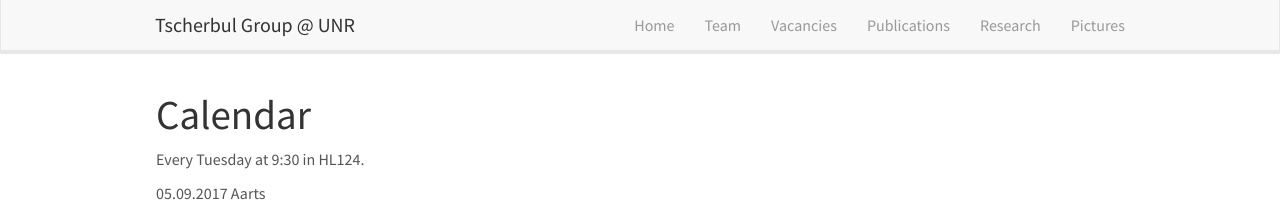
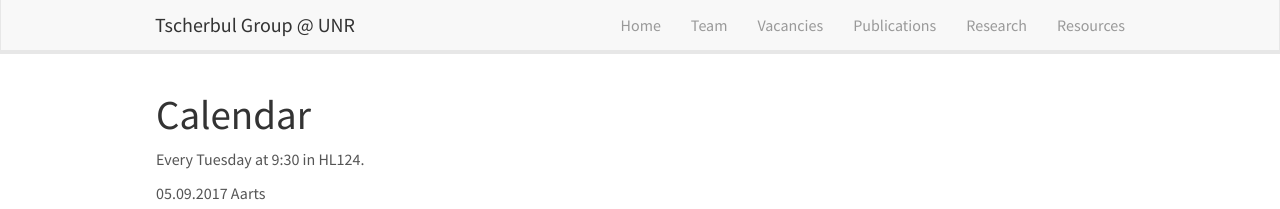
Before and after one commit to tscherbul/tscherbul.github.io, a Jekyll site: the page built from _pages/mini_lecture_series.md, in a window 1280 px wide. Shown: the top 209 px of the page. Built offline with Jekyll 4.4.1, drawn with Linux system fonts in a browser that asks for light colours; nearby versions of some CDN libraries.

Commit message:
Update header.html

```diff
--- a/_includes/header.html
+++ b/_includes/header.html
@@ -17,7 +17,7 @@
 		<li><a href="{{ site.url }}{{ site.baseurl }}/vacancies">Vacancies</a></li>
 		<li><a href="{{ site.url }}{{ site.baseurl }}/publications">Publications</a></li>
 		<li><a href="{{ site.url }}{{ site.baseurl }}/research">Research</a></li>
-		<li><a href="{{ site.url }}{{ site.baseurl }}/pictures">Pictures</a></li>
+		<li><a href="{{ site.url }}{{ site.baseurl }}/resources">Resources</a></li>
 	  </ul>
 	</div>
   </div>
```
